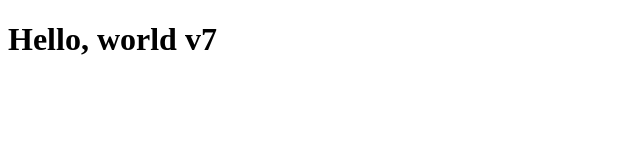
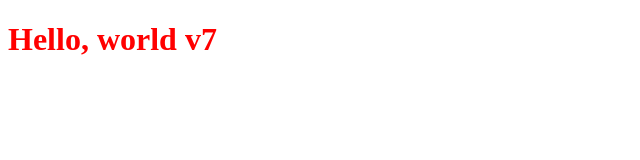
Before and after one commit to NapatKU/learn-git, a plain HTML site: page index.html in a window 1280 px wide. Shown: the whole page, without its empty margins (0-640 px from the left). Drawn offline with Linux system fonts and the light colour scheme.

Commit message:
add title color

```diff
--- a/index.html
+++ b/index.html
@@ -3,9 +3,10 @@
 <head>
     <meta charset="UTF-8">
     <meta name="viewport" content="width=device-width, initial-scale=1.0">
+    <link rel="stylesheet" href="style.css">
     <title>Document</title>
 </head>
 <body>
-    <h1>Hello, world v7</h1>
+    <h1 class = "title">Hello, world v7</h1>
 </body>
 </html>
--- a/style.css
+++ b/style.css
@@ -0,0 +1,3 @@
+.title{
+    color: red;
+}
```
